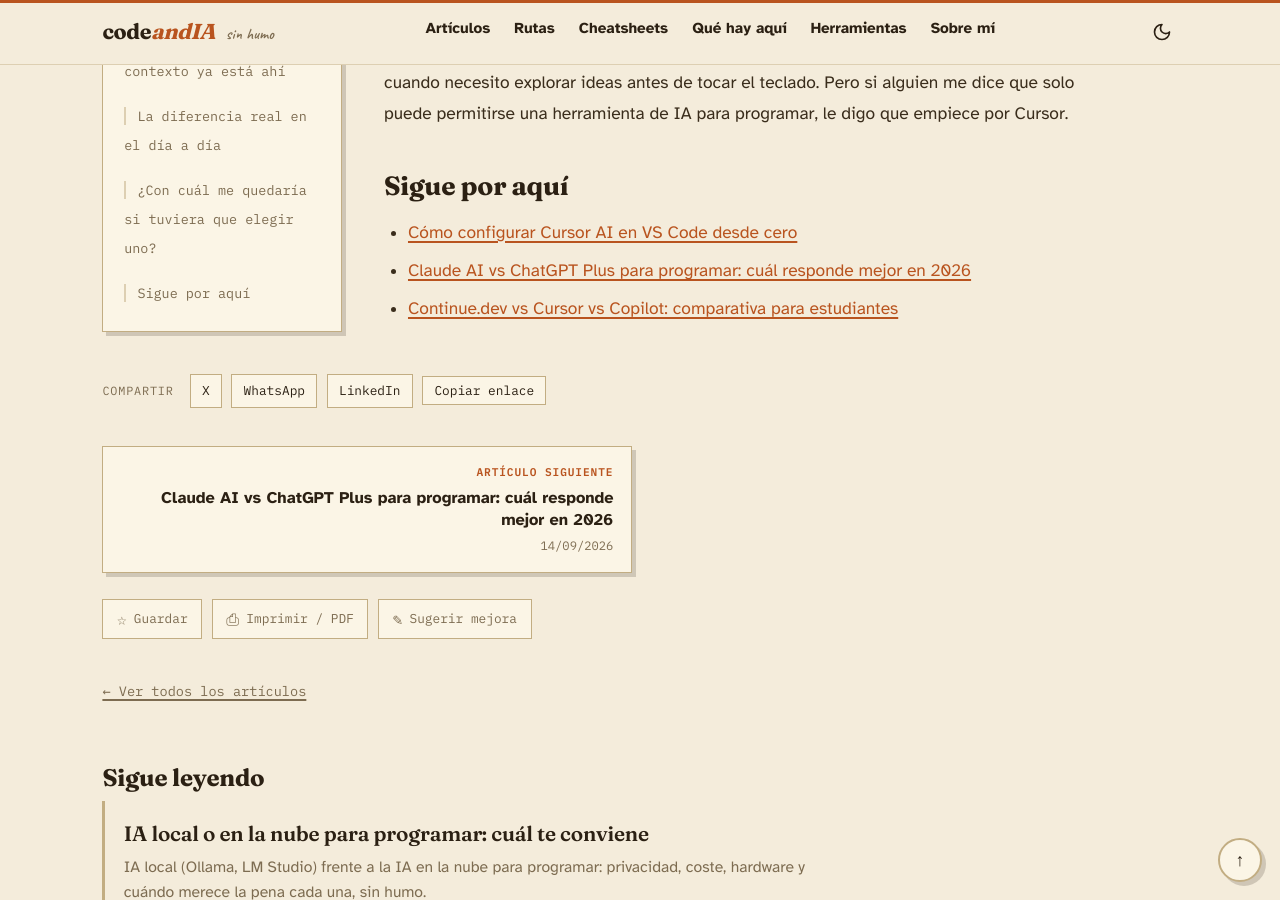
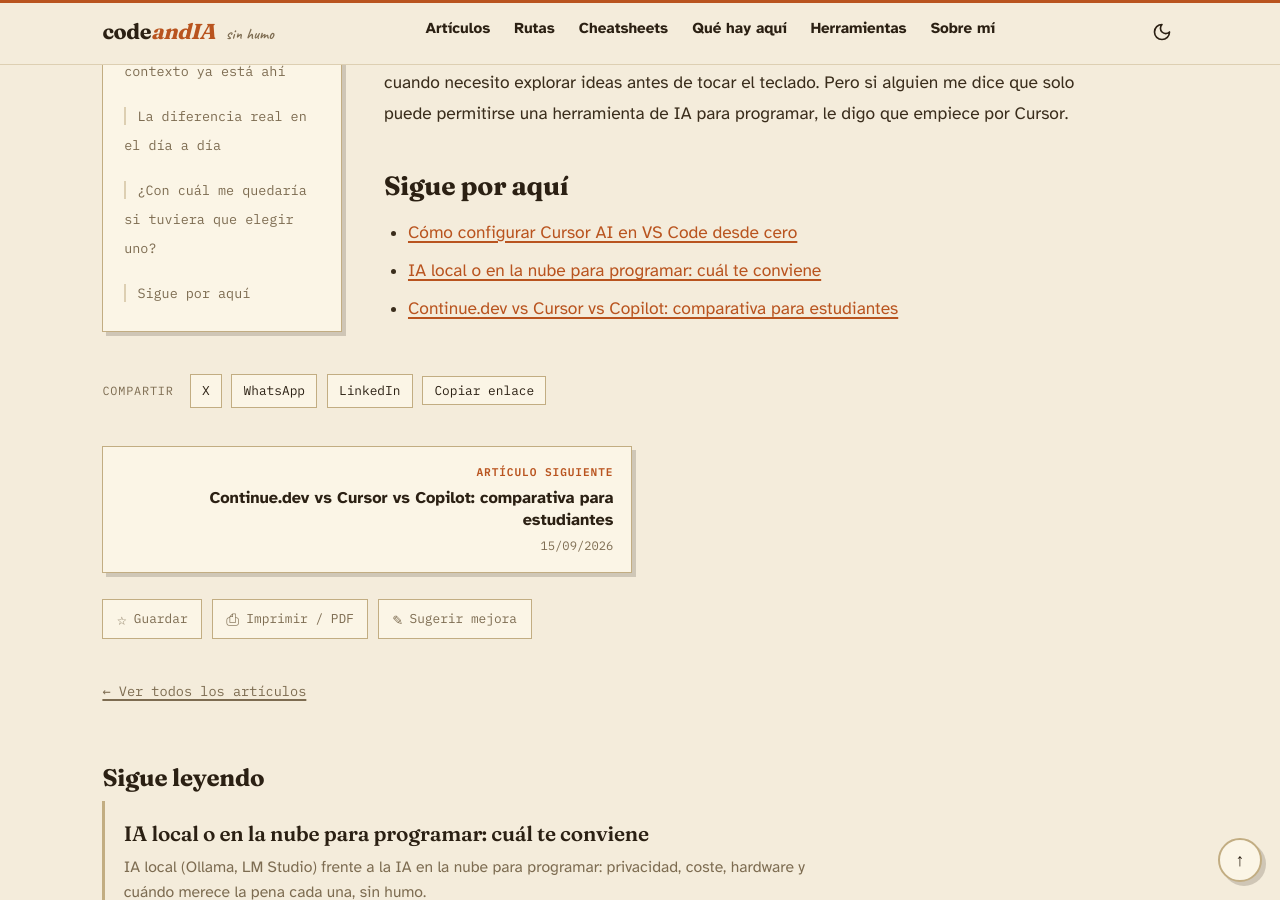
Before and after one commit to vibodigitalinfo-lab/codeandIA, a Jekyll site: the page built from articulos/comparativas/chatgpt-vs-cursor-para-programar.md, in a window 1280 px wide and 900 px high, scrolled down 2805 px. Built offline with Jekyll 4.4.1, drawn with Linux system fonts in a browser that asks for light colours.

Commit message:
Retira claude-ai-vs-chatgpt-plus-para-programar (404)
La comparativa Claude vs ChatGPT Plus no se sostiene: Ivan solo ha usado ChatGPT en plan gratuito, asi que toda la primera persona sobre el plan Plus era falsa. Se borra el articulo y su stub de redirects; sus URLs quedan en 404.

Limpia referencias: quita la entrada de llms.txt, la clave del mapa REDIRECTS de 404.html, el paso de _data/rutas.yml (sustituido por continue-dev-vs-cursor) y su par 301 del CSV de Cloudflare.

Rehace los enlaces entrantes de las 4 piezas que apuntaban a ella (como-configurar-cursor, mejores-prompts, chatgpt-vs-cursor, configuracion-vscode-ia) con piezas vivas del mismo tipo.

```diff
--- a/404.html
+++ b/404.html
@@ -20,7 +20,7 @@
 
 <script>
 (function () {
-  var REDIRECTS = {"5-proyectos-portfolio-desarrollador-ia-fin-de-semana":"/articulos/listas/5-proyectos-portfolio-desarrollador-ia-fin-de-semana/","chatgpt-vs-cursor-para-programar":"/articulos/comparativas/chatgpt-vs-cursor-para-programar/","claude-ai-vs-chatgpt-plus-para-programar":"/articulos/comparativas/claude-ai-vs-chatgpt-plus-para-programar/","como-configurar-cursor-ai-vscode-desde-cero":"/articulos/guias/como-configurar-cursor-ai-vscode-desde-cero/","como-usar-github-copilot-practicas-daw":"/articulos/guias/como-usar-github-copilot-practicas-daw/","crear-portfolio-desarrollador-web-con-ia":"/articulos/guias/crear-portfolio-desarrollador-web-con-ia/","mejores-prompts-chatgpt-corregir-errores-codigo-junior":"/articulos/guias/mejores-prompts-chatgpt-corregir-errores-codigo-junior/","nocion-ia-apuntes-daw":"/articulos/guias/notion-ia-apuntes-daw/","que-dominio-comprar-primer-proyecto-web":"/articulos/guias/que-dominio-comprar-primer-proyecto-web/"};
+  var REDIRECTS = {"5-proyectos-portfolio-desarrollador-ia-fin-de-semana":"/articulos/listas/5-proyectos-portfolio-desarrollador-ia-fin-de-semana/","chatgpt-vs-cursor-para-programar":"/articulos/comparativas/chatgpt-vs-cursor-para-programar/","como-configurar-cursor-ai-vscode-desde-cero":"/articulos/guias/como-configurar-cursor-ai-vscode-desde-cero/","como-usar-github-copilot-practicas-daw":"/articulos/guias/como-usar-github-copilot-practicas-daw/","crear-portfolio-desarrollador-web-con-ia":"/articulos/guias/crear-portfolio-desarrollador-web-con-ia/","mejores-prompts-chatgpt-corregir-errores-codigo-junior":"/articulos/guias/mejores-prompts-chatgpt-corregir-errores-codigo-junior/","nocion-ia-apuntes-daw":"/articulos/guias/notion-ia-apuntes-daw/","que-dominio-comprar-primer-proyecto-web":"/articulos/guias/que-dominio-comprar-primer-proyecto-web/"};
   var m = location.pathname.replace(/\.html$/i, '').match(/^\/articulos\/([a-z0-9-]+)\/?$/i);
   if (!m) return;
   var target = REDIRECTS[m[1].toLowerCase()];
--- a/_data/rutas.yml
+++ b/_data/rutas.yml
@@ -55,7 +55,7 @@
   nivel: "Avanzado"
   resumen: "La parte que casi nadie explica bien: cómo la IA lee tus proyectos y qué modelo usar para cada tarea."
   pasos:
-    - path: "/articulos/comparativas/claude-ai-vs-chatgpt-plus-para-programar/"
+    - path: "/articulos/comparativas/continue-dev-vs-cursor-2026/"
       nota: "Qué modelo usar para cada tipo de tarea."
     - path: "/articulos/comparativas/ia-local-vs-ia-nube-programar/"
       nota: "IA en tu ordenador o en la nube: qué ganas y qué pierdes."
--- a/articulos/comparativas/chatgpt-vs-cursor-para-programar.md
+++ b/articulos/comparativas/chatgpt-vs-cursor-para-programar.md
@@ -54,5 +54,5 @@
 ## Sigue por aquí
 
 - [Cómo configurar Cursor AI en VS Code desde cero](/articulos/guias/como-configurar-cursor-ai-vscode-desde-cero/)
-- [Claude AI vs ChatGPT Plus para programar: cuál responde mejor en 2026](/articulos/comparativas/claude-ai-vs-chatgpt-plus-para-programar/)
+- [IA local o en la nube para programar: cuál te conviene](/articulos/comparativas/ia-local-vs-ia-nube-programar/)
 - [Continue.dev vs Cursor vs Copilot: comparativa para estudiantes](/articulos/comparativas/continue-dev-vs-cursor-2026/)
--- a/articulos/guias/como-configurar-cursor-ai-vscode-desde-cero.md
+++ b/articulos/guias/como-configurar-cursor-ai-vscode-desde-cero.md
@@ -41,5 +41,5 @@
 ## Sigue por aquí
 
 - [Configuración de VS Code para IA en 2026: lo que uso de verdad](/articulos/listas/configuracion-vscode-ia-2026/)
-- [Claude AI vs ChatGPT Plus para programar: cuál responde mejor en 2026](/articulos/comparativas/claude-ai-vs-chatgpt-plus-para-programar/)
+- [ChatGPT vs Cursor AI para programar: cuál elijo tras meses de uso](/articulos/comparativas/chatgpt-vs-cursor-para-programar/)
 - [Continue.dev vs Cursor vs Copilot: comparativa para estudiantes](/articulos/comparativas/continue-dev-vs-cursor-2026/)
--- a/llms.txt
+++ b/llms.txt
@@ -27,7 +27,6 @@
 - [Vercel vs Netlify vs GitHub Pages: dónde publicar tu portfolio](https://codeandia.com/articulos/comparativas/vercel-vs-netlify-vs-github-pages-2026/): Comparativa real de las 3 plataformas gratis para deploy: límites, CI/CD, dominios y edge functions, y cuál elijo para portfolio y proyectos de DAW.
 - [Vite vs Next.js vs Astro para tu primer proyecto con IA](https://codeandia.com/articulos/comparativas/vite-vs-nextjs-vs-astro-primer-proyecto-ia/): Qué framework elegir para tu primer proyecto web con IA: Vite, Next.js o Astro. Comparativa de dificultad, rendimiento y cuándo tiene sentido cada uno.
 - [Continue.dev vs Cursor vs Copilot: comparativa para estudiantes](https://codeandia.com/articulos/comparativas/continue-dev-vs-cursor-2026/): Continue.dev, Cursor y GitHub Copilot cara a cara: precios, privacidad, modelos (Claude, GPT, Ollama local) y cuál uso yo en prácticas de DAW.
-- [Claude AI vs ChatGPT Plus para programar: cuál responde mejor en 2026](https://codeandia.com/articulos/comparativas/claude-ai-vs-chatgpt-plus-para-programar/): Comparo Claude AI vs ChatGPT Plus para programar con ejemplos reales: errores, contexto, refactoring y cuál vale más la pena en 2026.
 - [ChatGPT vs Cursor AI para programar: cuál elijo tras meses de uso](https://codeandia.com/articulos/comparativas/chatgpt-vs-cursor-para-programar/): Comparativa real entre ChatGPT y Cursor AI para programadores y estudiantes: diferencias de contexto, generación de código, flujos diarios y precio.
 
 ## Listas
```
Also changed, not shown: articulos/comparativas/claude-ai-vs-chatgpt-plus-para-programar.md (deleted, +0 -78 lines), articulos/guias/mejores-prompts-chatgpt-corregir-errores-codigo-junior.md (+1 -1 lines), articulos/listas/configuracion-vscode-ia-2026.md (+1 -1 lines), redirects/claude-ai-vs-chatgpt-plus-para-programar.md (deleted, +0 -7 lines).
